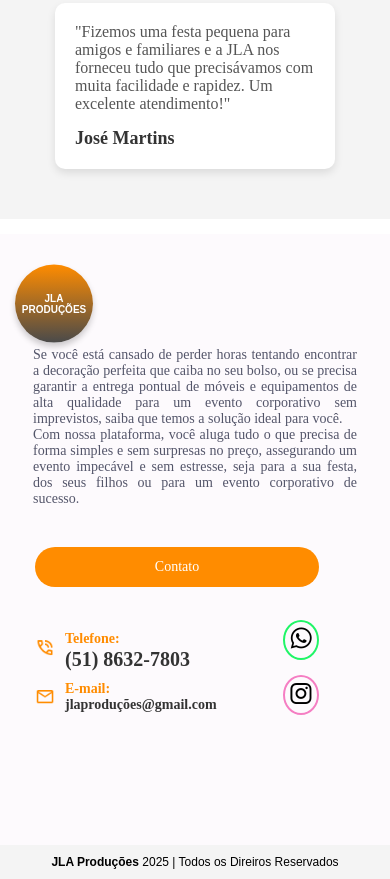
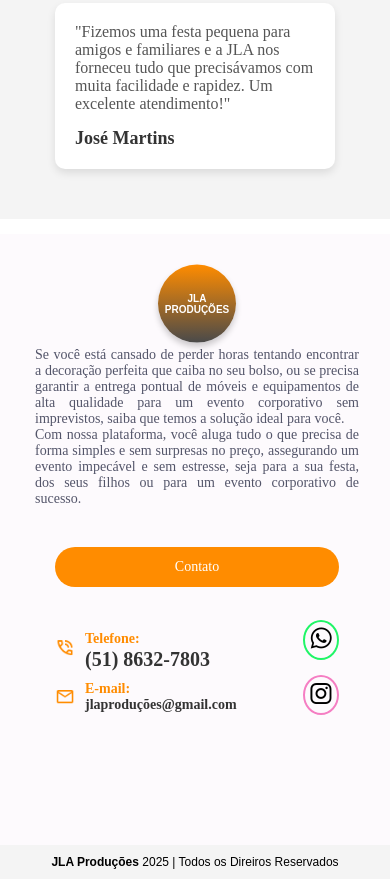
Before and after one commit to arthurmullerg/JLA-Producoes, a plain HTML site: page index.html in a window 390 px wide. Shown: the part 1698-2577 px from the top of the page. Drawn offline with Linux system fonts and the light colour scheme.

Commit message:
Update style.css

```diff
--- a/style.css
+++ b/style.css
@@ -75,10 +75,15 @@ html, body {
 
 @media (max-width: 480px) {
     .logo-footer {
+
+        margin: 0 auto;
         width: 100px;
         height: 100px;
         max-width: 20vw;
         max-height: 20vw;
+    }
+    .footer-contato{
+        margin: 0 20px;
     }
 }
 
```
